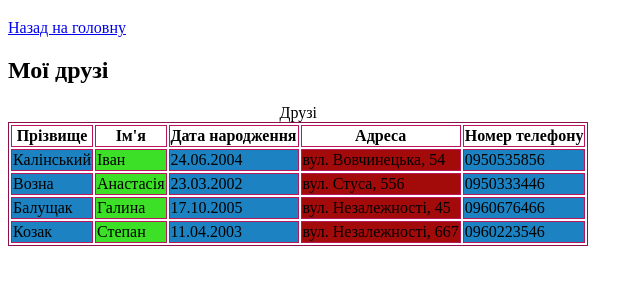
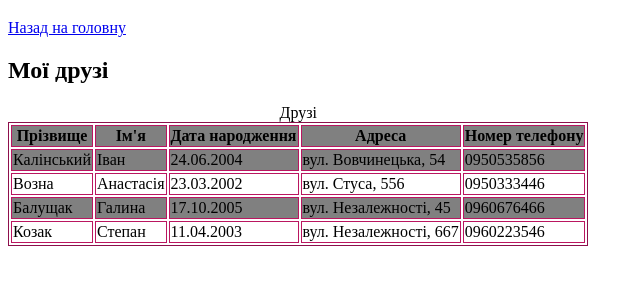
Before and after one commit to VladHolovko2004/PR3, a plain HTML site: page friends.html in a window 1280 px wide. Shown: the part 61-346 px from the top of the page, without its empty margins (0-643 px from the left). Drawn offline with Linux system fonts and the light colour scheme.

Commit message:
Update friends.html

```diff
--- a/friends.html
+++ b/friends.html
@@ -17,13 +17,10 @@ table{
    border: 1px solid rgb(186, 22, 96);
     }
 
-    td:nth-child(odd){
-    background-color: rgb(28, 130, 193);
+    tr:nth-child(odd){
+    background-color: gray;
+    }
 
-    }
-    td:nth-child(even){
-      background-color: rgb(60, 224, 38);
-    }
 
     td:nth-child(3){
       cursor: pointer;
@@ -33,9 +30,6 @@ table{
       cursor: pointer;
      }
 
-     td:nth-child(4){
-      background-color: rgb(163, 11, 11);
-     }
 
 
 
@@ -44,8 +38,8 @@ table{
 </head>
 <body>
     <h1>Друзі Головко Владислава Тарасовича</h1>
-    <a href="index.html">Назад на головну</a>
-    <h2>Мої друзі</h2>
+    <a  href="index.html">Назад на головну</a>
+    <h2 >Мої друзі</h2>
     <table border="2">
         <th>Прізвище</th><th>Ім'я</th><th>Дата народження</th><th>Адреса</th><th>Номер телефону</th>
         <caption>Друзі</caption>
```
